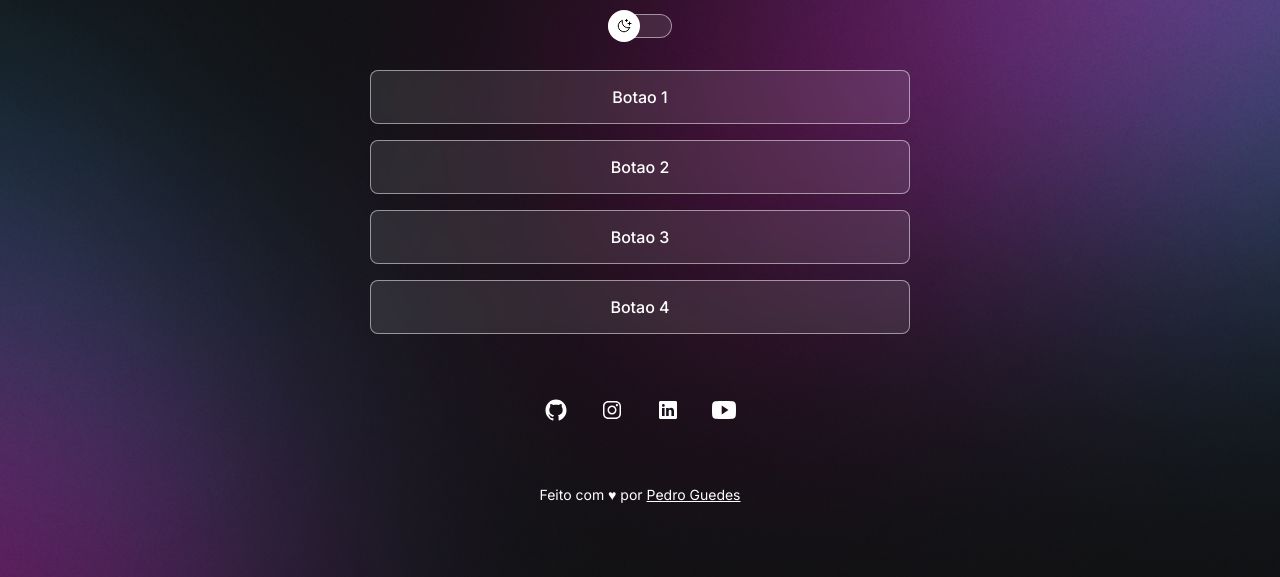
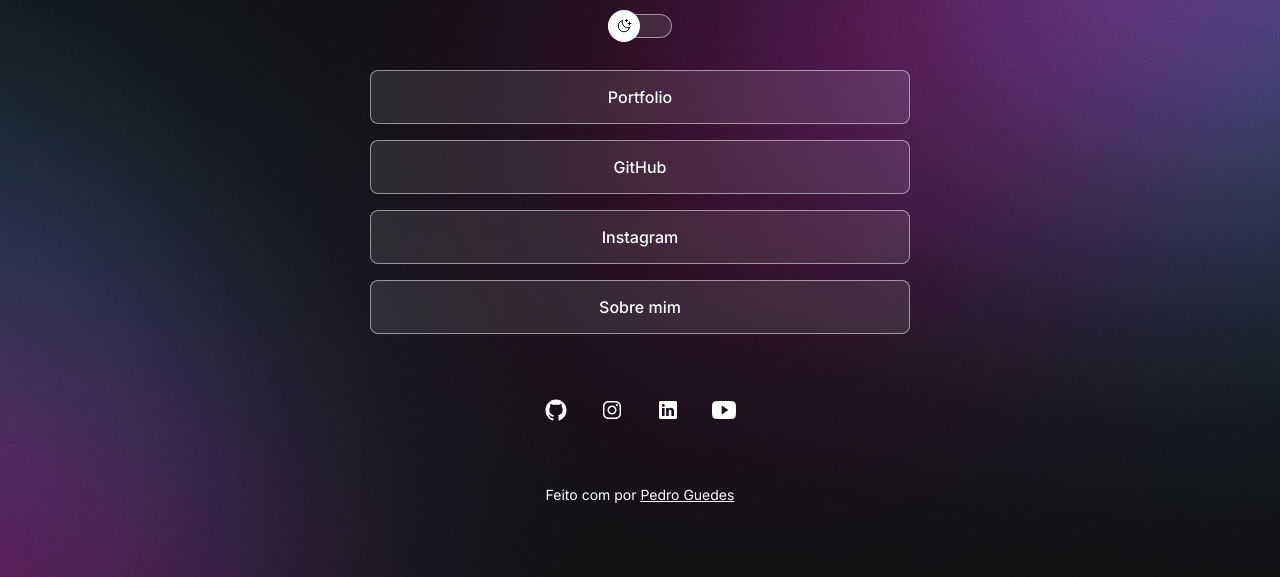
Before and after one commit to PedroGuedes11/ROCKETSEAT, a plain HTML site: page index.html in a window 1280 px wide. Shown: the part 241-818 px from the top of the page. Drawn offline with nearby package versions, Linux system fonts and the light colour scheme.

```diff
--- a/index.html
+++ b/index.html
@@ -38,16 +38,16 @@
       </div>
       <ul>
         <li>
-          <a href="" target="_blank">Botao 1</a>
+          <a href="" target="_blank">Portfolio</a>
         </li>
         <li>
-          <a href="" target="_blank">Botao 2</a>
+          <a href="" target="_blank">GitHub</a>
         </li>
         <li>
-          <a href="" target="_blank">Botao 3</a>
+          <a href="" target="_blank">Instagram</a>
         </li>
         <li>
-          <a href="" target="_blank">Botao 4</a>
+          <a href="" target="_blank">Sobre mim</a>
         </li>
       </ul>
       <div id="social-links">
@@ -56,7 +56,7 @@
         <a href="#"><ion-icon name="logo-linkedin"></ion-icon></a>
         <a href="#"><ion-icon name="logo-youtube"></ion-icon></a>
       </div>
-      <footer>Feito com ♥ por <a href="#">Pedro Guedes</a></footer>
+      <footer>Feito com por <a href="#">Pedro Guedes</a></footer>
     </div>
   </body>
   <script src="https://unpkg.com/ionicons@4.5.10-0/dist/ionicons.js"></script>
```
Also changed, not shown: assets/github-preview.jpg (added).
